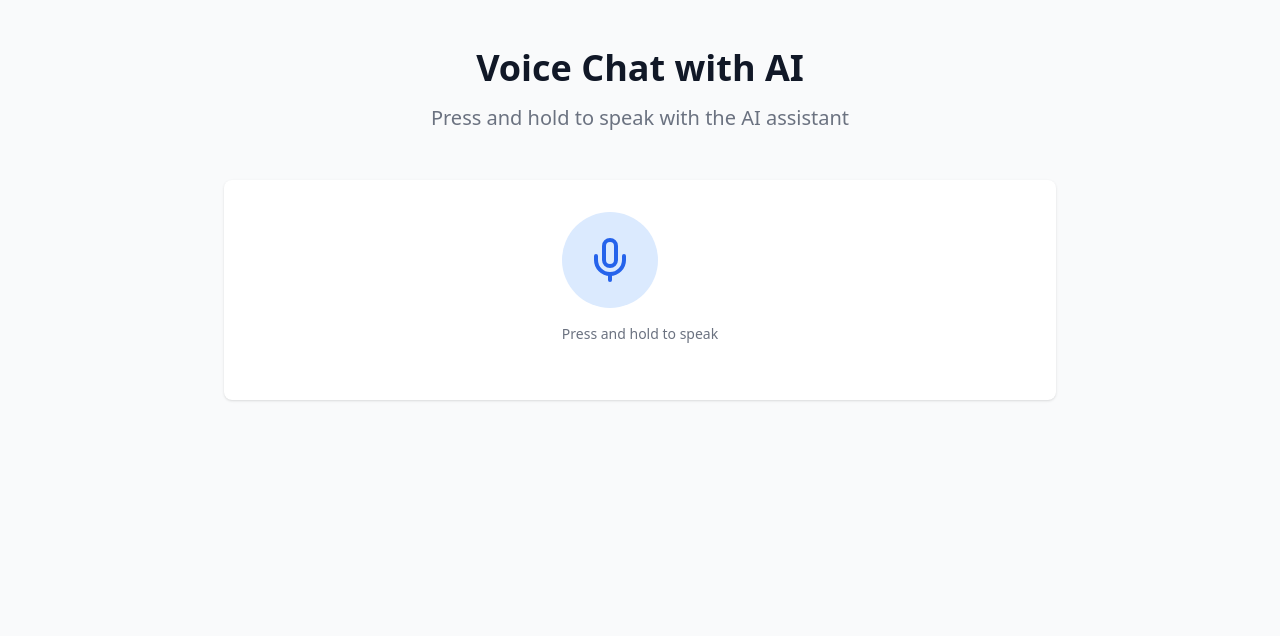
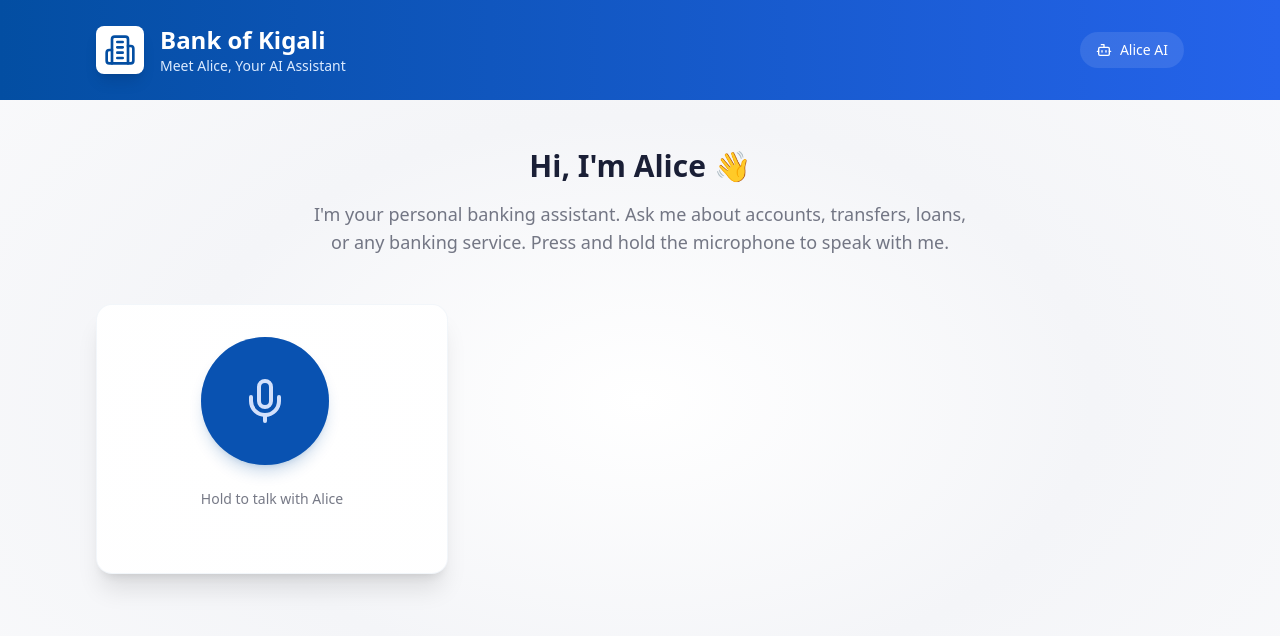
Before and after one commit to kazaneza/hackthon, a React (Vite) app in the folder frontend/: page / in a window 1280 px wide. Shown: the top 636 px of the page. Built offline with nearby package versions, Linux system fonts and the light colour scheme.

Commit message:
working but i am tired

```diff
--- a/frontend/src/App.tsx
+++ b/frontend/src/App.tsx
@@ -1,5 +1,5 @@
 import React, { useState, useRef, useCallback } from 'react';
-import { Mic, AlertCircle, Volume2 } from 'lucide-react';
+import { Mic, AlertCircle, Volume2, Building2, Sparkles, MessageSquare, Bot } from 'lucide-react';
 import axios from 'axios';
 
 function App() {
@@ -49,7 +49,6 @@ function App() {
           const audioBlob = new Blob(chunksRef.current, { type: 'audio/webm' });
           const audioFile = new File([audioBlob], 'recording.webm', { type: 'audio/webm' });
 
-          // Clean up the stream
           if (streamRef.current) {
             streamRef.current.getTracks().forEach(track => track.stop());
           }
@@ -67,8 +66,6 @@ function App() {
 
             setTranscription(response.data.transcription);
             setGptResponse(response.data.response);
-
-            // Automatically play the response
             playResponse(response.data.response);
           } catch (err) {
             setError('Failed to process recording. Please try again.');
@@ -104,13 +101,11 @@ function App() {
       if (audioRef.current) {
         audioRef.current.src = audioUrl;
 
-        // Split response into words for subtitle animation
         const words = text.split(' ');
         let wordIndex = 0;
 
         audioRef.current.ontimeupdate = () => {
           if (audioRef.current) {
-            // Roughly estimate word timing based on audio duration
             const wordsPerSecond = words.length / audioRef.current.duration;
             const currentWordIndex = Math.floor(audioRef.current.currentTime * wordsPerSecond);
 
@@ -143,22 +138,46 @@ function App() {
   };
 
   return (
-    <div className="min-h-screen bg-gray-50">
-      <div className="max-w-4xl mx-auto py-12 px-4 sm:px-6 lg:px-8">
-        <div className="text-center">
-          <h1 className="text-3xl font-bold text-gray-900 sm:text-4xl">
-            Voice Chat with AI
+    <div className="min-h-screen bg-gradient-radial from-bk-light via-bk-gray to-bk-gray/50">
+      {/* Header */}
+      <div className="bg-gradient-to-r from-bk-blue to-bk-accent">
+        <div className="max-w-6xl mx-auto py-6 px-4 sm:px-6 lg:px-8">
+          <div className="flex items-center justify-between">
+            <div className="flex items-center space-x-4">
+              <div className="bg-white p-2 rounded-lg shadow-lg">
+                <Building2 className="w-8 h-8 text-bk-blue" />
+              </div>
+              <div>
+                <h1 className="text-2xl font-bold text-white">
+                  Bank of Kigali
                 </h1>
-          <p className="mt-3 text-xl text-gray-500 sm:mt-4">
-            Press and hold to speak with the AI assistant
+                <p className="text-blue-100 text-sm">Meet Alice, Your AI Assistant</p>
+              </div>
+            </div>
+            <div className="hidden sm:flex items-center space-x-2 bg-white/10 px-4 py-2 rounded-full text-white text-sm">
+              <Bot className="w-4 h-4" />
+              <span>Alice AI</span>
+            </div>
+          </div>
+        </div>
+      </div>
+
+      {/* Main Content */}
+      <div className="max-w-6xl mx-auto py-12 px-4 sm:px-6 lg:px-8">
+        <div className="text-center mb-12">
+          <h2 className="text-3xl font-bold text-bk-dark mb-4">
+            Hi, I'm Alice 👋
+          </h2>
+          <p className="text-lg text-bk-dark/60 max-w-2xl mx-auto">
+            I'm your personal banking assistant. Ask me about accounts, transfers, loans, or any banking service. Press and hold the microphone to speak with me.
           </p>
         </div>
 
-        <div className="mt-12">
-          <div className="space-y-6">
-            <div className="bg-white p-8 rounded-lg shadow">
-              <div className="flex flex-col items-center justify-center">
-                <div className="mb-6 text-center">
+        <div className="grid gap-8 md:grid-cols-[1fr,2fr]">
+          <div className="bg-white rounded-2xl shadow-xl border border-bk-blue/5 p-8 flex flex-col items-center justify-center relative overflow-hidden">
+            <div className="absolute inset-0 bg-gradient-radial from-transparent to-bk-gray/5"></div>
+            <div className="relative z-10">
+              <div className="mb-8 text-center">
                 <button
                   onMouseDown={startRecording}
                   onMouseUp={stopRecording}
@@ -166,44 +185,48 @@ function App() {
                   onTouchStart={startRecording}
                   onTouchEnd={stopRecording}
                   disabled={loading}
-                    className={`flex items-center justify-center h-24 w-24 rounded-full transition-all duration-200 ${
+                  className={`group relative flex items-center justify-center h-32 w-32 rounded-full transition-all duration-500 ${
                     isRecording
-                        ? 'bg-red-100 scale-110'
+                      ? 'bg-red-500 scale-110 shadow-lg shadow-red-500/20'
                       : loading
-                        ? 'bg-gray-100 cursor-not-allowed'
-                        : 'bg-blue-100 hover:bg-blue-200'
+                      ? 'bg-bk-gray cursor-not-allowed'
+                      : 'bg-bk-blue hover:bg-bk-accent hover:scale-105 shadow-lg shadow-bk-blue/20'
                   }`}
                 >
+                  <div className={`absolute inset-0 rounded-full ${isRecording ? 'animate-pulse-slow bg-red-400/20' : 'group-hover:animate-pulse-slow bg-bk-accent/20'}`}></div>
                   <Mic className={`w-12 h-12 ${
                     isRecording
-                        ? 'text-red-600'
+                      ? 'text-white'
                       : loading
                       ? 'text-gray-400'
-                        : 'text-blue-600'
+                      : 'text-white'
                   }`} />
                 </button>
-                  <p className="mt-4 text-sm text-gray-500">
-                    {loading ? 'Processing...' : isRecording ? 'Recording...' : 'Press and hold to speak'}
+                <p className="mt-6 text-sm font-medium text-bk-dark/60">
+                  {loading ? 'Processing...' : isRecording ? 'I\'m listening...' : 'Hold to talk with Alice'}
                 </p>
               </div>
 
               {error && (
-                  <div className="mt-4 flex items-center justify-center text-red-600">
-                    <AlertCircle className="w-5 h-5 mr-2" />
-                    <span>{error}</span>
+                <div className="mt-4 flex items-center justify-center text-red-600 bg-red-50 p-4 rounded-xl">
+                  <AlertCircle className="w-5 h-5 mr-2 flex-shrink-0" />
+                  <span className="text-sm">{error}</span>
                 </div>
               )}
             </div>
           </div>
 
+          <div className="space-y-6">
             {isPlaying && (
-              <div className="bg-white p-8 rounded-lg shadow">
-                <div className="flex items-center justify-between mb-4">
-                  <h2 className="text-lg font-medium text-gray-900">AI Speaking</h2>
-                  <Volume2 className="w-5 h-5 text-blue-600 animate-pulse" />
+              <div className="bg-white rounded-2xl shadow-xl border border-bk-blue/5 p-8">
+                <div className="flex items-center space-x-3 mb-6">
+                  <div className="bg-blue-100 p-2 rounded-lg">
+                    <Volume2 className="w-5 h-5 text-bk-blue animate-pulse" />
                   </div>
-                <div className="bg-blue-50 p-4 rounded-md">
-                  <p className="text-gray-700 whitespace-pre-wrap">
+                  <h2 className="text-xl font-semibold text-bk-dark">Alice is speaking</h2>
+                </div>
+                <div className="bg-gradient-to-r from-bk-gray to-bk-gray/50 p-6 rounded-xl">
+                  <p className="text-bk-dark text-lg leading-relaxed">
                     {currentSubtitle}
                   </p>
                 </div>
@@ -211,25 +234,31 @@ function App() {
             )}
 
             {(transcription || gptResponse) && !isPlaying && (
-              <div className="bg-white p-8 rounded-lg shadow space-y-6">
+              <div className="space-y-6">
                 {transcription && (
-                  <div>
-                    <h2 className="text-lg font-medium text-gray-900 mb-4">
-                      You Said
-                    </h2>
-                    <div className="bg-gray-50 p-4 rounded-md">
-                      <p className="text-gray-700">{transcription}</p>
+                  <div className="bg-white rounded-2xl shadow-xl border border-bk-blue/5 p-8">
+                    <div className="flex items-center space-x-3 mb-6">
+                      <div className="bg-blue-100 p-2 rounded-lg">
+                        <MessageSquare className="w-5 h-5 text-bk-blue" />
+                      </div>
+                      <h2 className="text-xl font-semibold text-bk-dark">You Said</h2>
+                    </div>
+                    <div className="bg-gradient-to-r from-bk-gray to-bk-gray/50 p-6 rounded-xl">
+                      <p className="text-bk-dark text-lg leading-relaxed">{transcription}</p>
                     </div>
                   </div>
                 )}
 
                 {gptResponse && (
-                  <div>
-                    <h2 className="text-lg font-medium text-gray-900 mb-4">
-                      AI Response
-                    </h2>
-                    <div className="bg-blue-50 p-4 rounded-md">
-                      <p className="text-gray-700">{gptResponse}</p>
+                  <div className="bg-white rounded-2xl shadow-xl border border-bk-blue/5 p-8">
+                    <div className="flex items-center space-x-3 mb-6">
+                      <div className="bg-blue-100 p-2 rounded-lg">
+                        <Bot className="w-5 h-5 text-bk-blue" />
+                      </div>
+                      <h2 className="text-xl font-semibold text-bk-dark">Alice's Response</h2>
+                    </div>
+                    <div className="bg-gradient-to-r from-bk-gray to-bk-gray/50 p-6 rounded-xl">
+                      <p className="text-bk-dark text-lg leading-relaxed">{gptResponse}</p>
                     </div>
                   </div>
                 )}
--- a/frontend/tailwind.config.js
+++ b/frontend/tailwind.config.js
@@ -2,7 +2,23 @@
 export default {
   content: ['./index.html', './src/**/*.{js,ts,jsx,tsx}'],
   theme: {
-    extend: {},
+    extend: {
+      colors: {
+        bk: {
+          blue: '#034EA2',
+          gray: '#F4F5F8',
+          dark: '#1A1F36',
+          light: '#FFFFFF',
+          accent: '#2563EB'
+        }
+      },
+      backgroundImage: {
+        'gradient-radial': 'radial-gradient(var(--tw-gradient-stops))',
+      },
+      animation: {
+        'pulse-slow': 'pulse 3s cubic-bezier(0.4, 0, 0.6, 1) infinite',
+      }
+    },
   },
   plugins: [],
 };
```
Also changed, not shown: 2 other files (tests, documents, lock files or other folders). Lines whose indentation alone changed are shown as unchanged.
